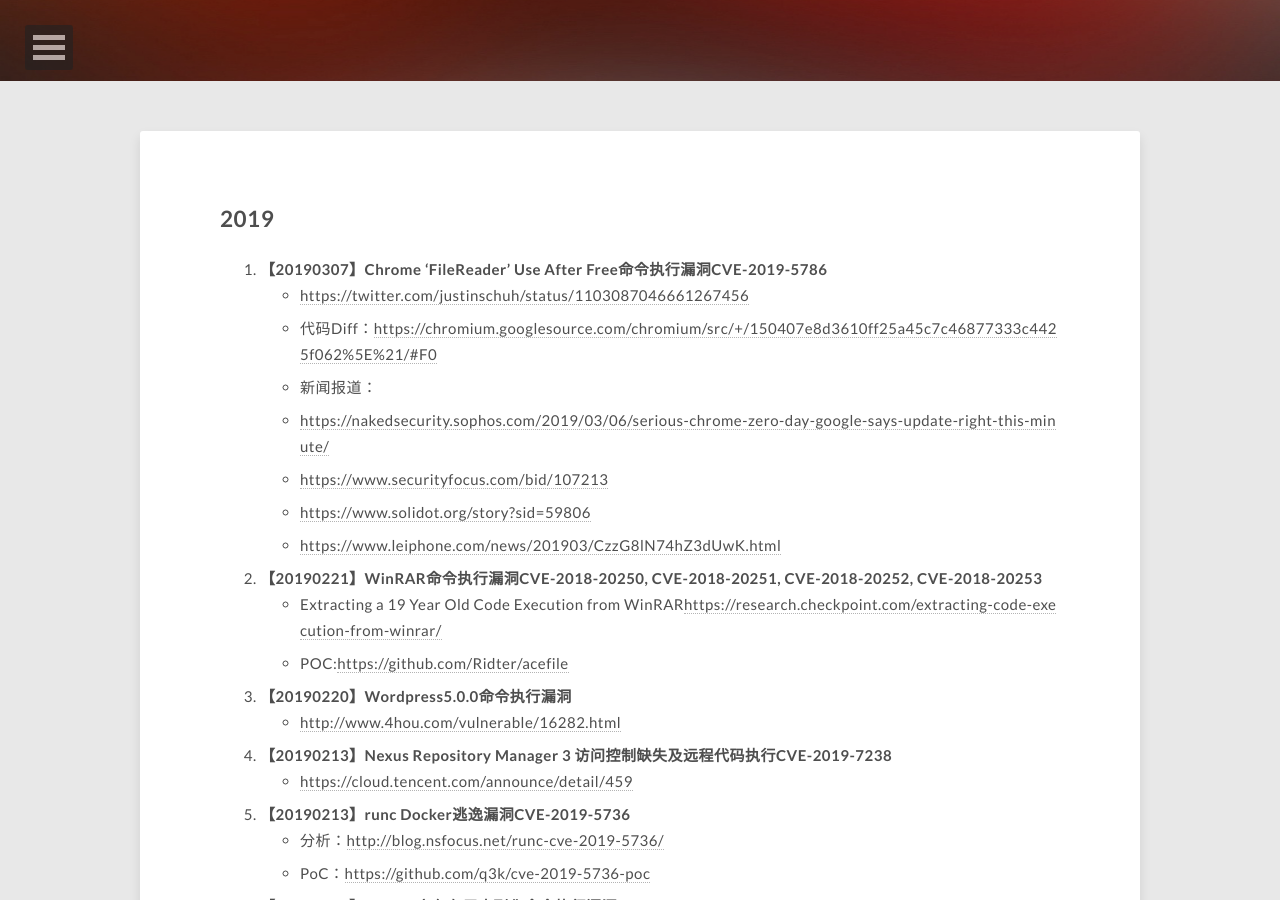
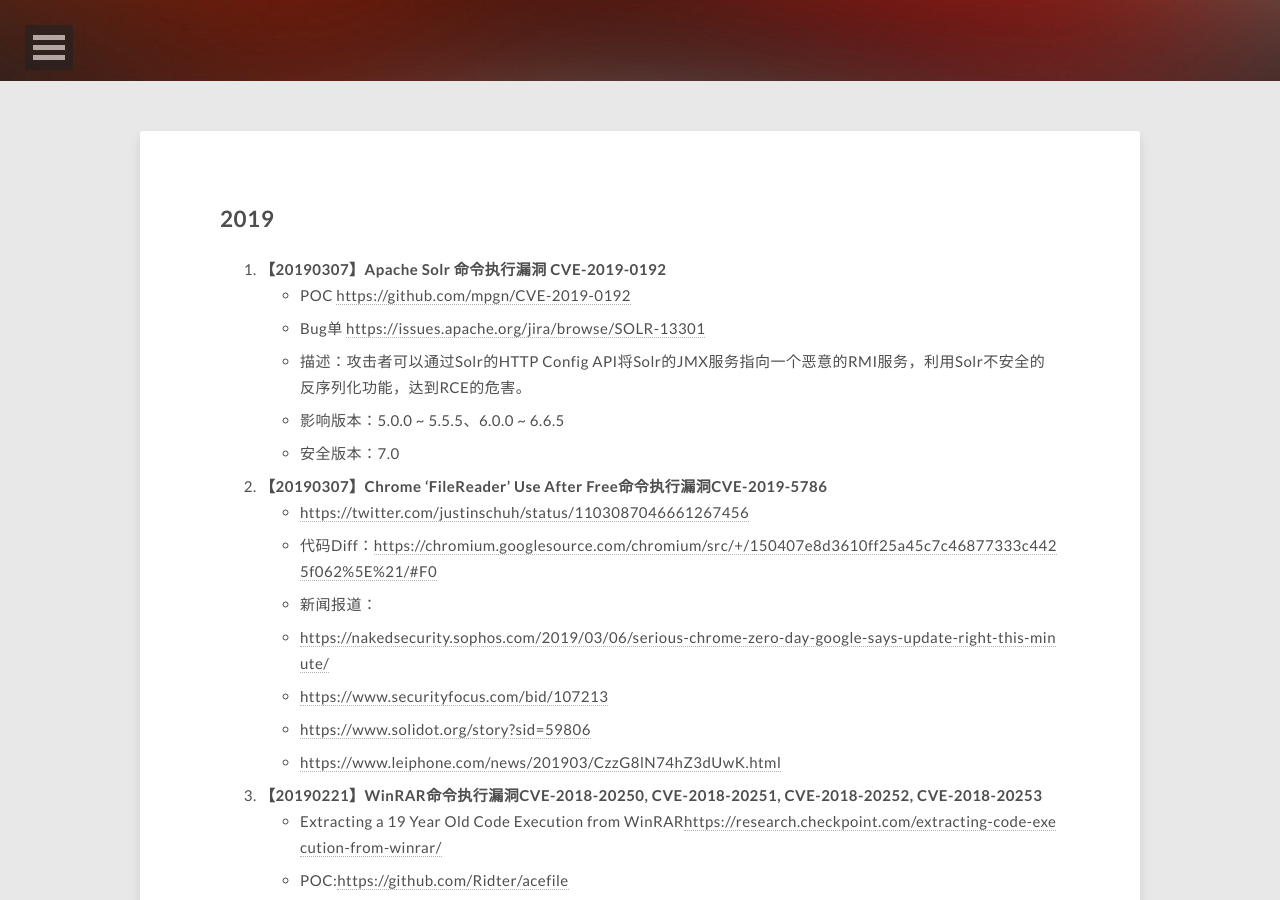
Before and after one commit to kxcode/kxcode.github.io, a Jekyll site: the page built from latest-vulns/index.md, in a window 1280 px wide and 900 px high, scrolled down 319 px. Built offline with Jekyll 4.4.1, drawn with Linux system fonts in a browser that asks for light colours; nearby versions of some CDN libraries; comment, search, counter and statistics services are not loaded.

Commit message:
更新solr命令执行漏洞

```diff
--- a/latest-vulns/index.md
+++ b/latest-vulns/index.md
@@ -9,6 +9,13 @@ share: true
 
 2019
 ---
+1. **【20190307】Apache Solr 命令执行漏洞 CVE-2019-0192**
+    - POC <https://github.com/mpgn/CVE-2019-0192>
+    - Bug单 <https://issues.apache.org/jira/browse/SOLR-13301>
+    - 描述：攻击者可以通过Solr的HTTP Config API将Solr的JMX服务指向一个恶意的RMI服务，利用Solr不安全的反序列化功能，达到RCE的危害。
+    - 影响版本：5.0.0 ~ 5.5.5、6.0.0 ~ 6.6.5
+    - 安全版本：7.0
+
 1. **【20190307】Chrome 'FileReader' Use After Free命令执行漏洞CVE-2019-5786**
     - <https://twitter.com/justinschuh/status/1103087046661267456>
     - 代码Diff：<https://chromium.googlesource.com/chromium/src/+/150407e8d3610ff25a45c7c46877333c4425f062%5E%21/#F0>
```
